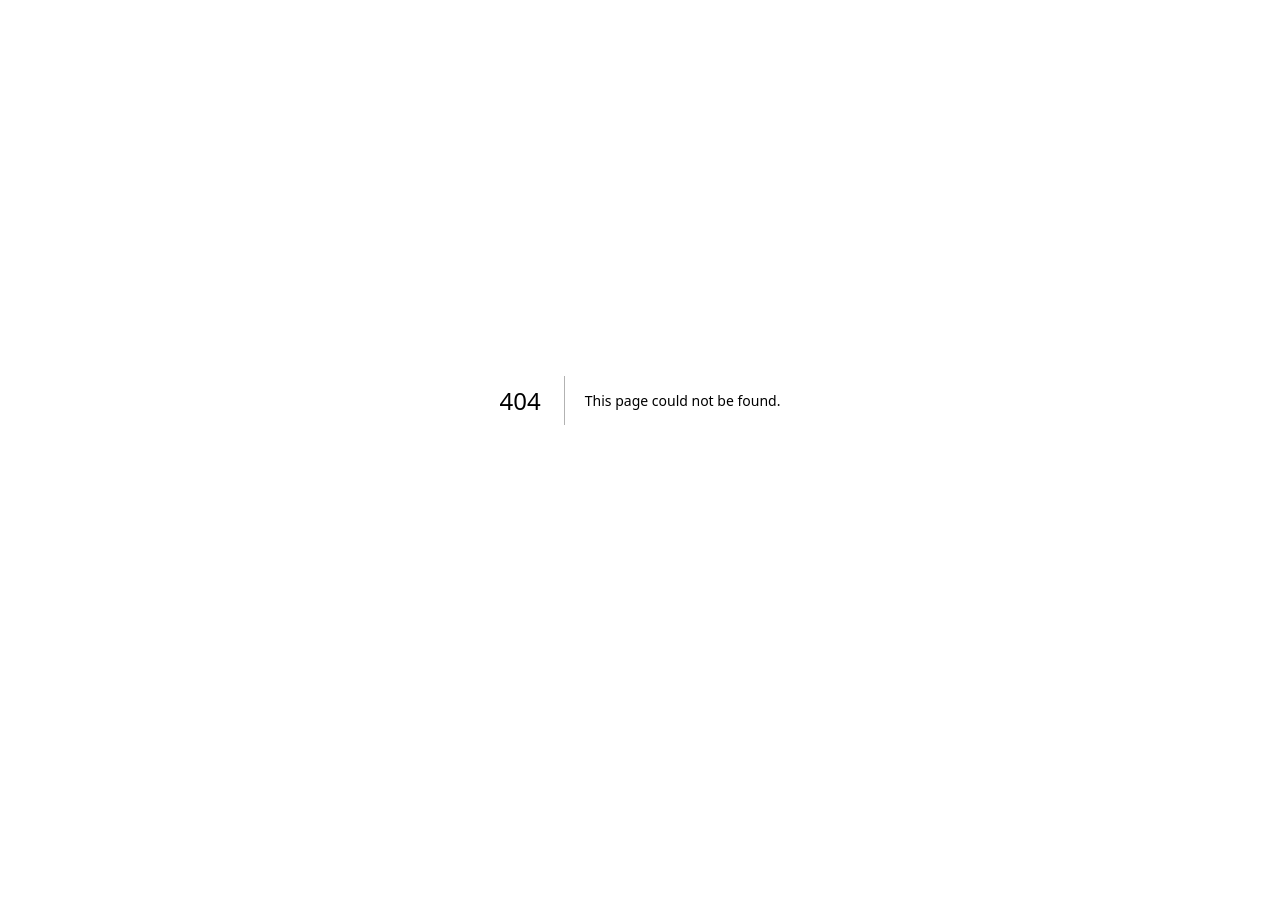
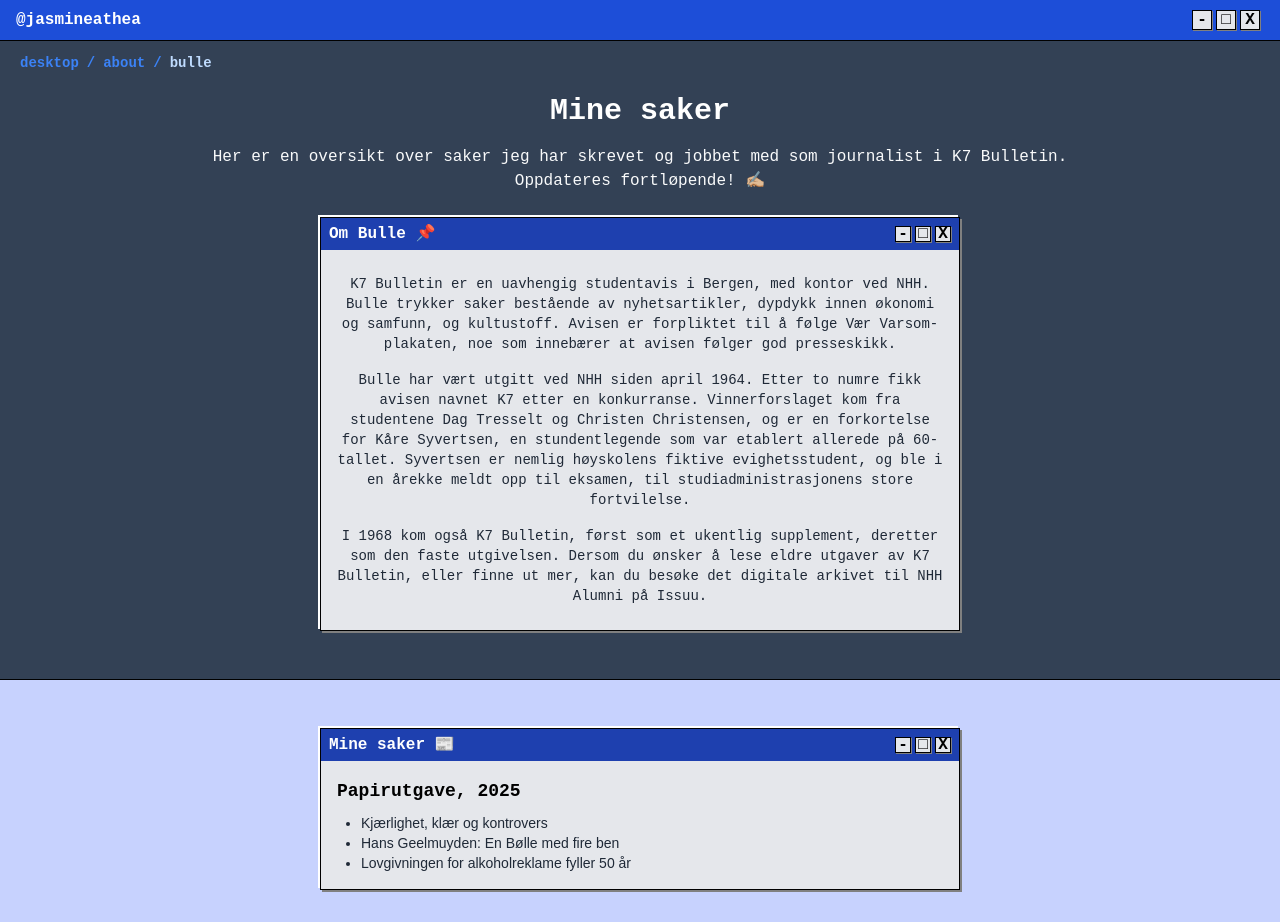
Before and after one commit to jasmineathea/portfolio, a Next.js app: page /about/bulle in a window 1280 px wide. Before the commit this address had no page. Shown: the top 922 px of the page. Before the commit the page ends 800 px from the top, so only its background shows below. Built offline with nearby package versions, Linux system fonts and the light colour scheme.

Commit message:
Updates, added page about articles

```diff
--- a/app/about/NASA/page.tsx
+++ b/app/about/NASA/page.tsx
@@ -41,7 +41,7 @@
       </div>
 
       {/* Bottom Section */}
-      <div className="flex-grow flex flex-col items-center w-full bg-indigo-300 py-8 pt-12">
+      <div className="flex-grow flex flex-col items-center w-full bg-indigo-200 py-8 pt-12">
         <Window title="På programmet 🪐" className="w-[90%] lg:w-[75%]">
           <div className="text-black space-y-4">
             <div>
--- /dev/null
+++ b/app/about/bulle/page.tsx
@@ -0,0 +1,95 @@
+import Header from "@/components/Header";
+import Window from "@/components/Window";
+import Link from "next/link";
+{/* import PhotoGallery from "@/components/PhotoGallery"; */}
+import Footer from "@/components/Footer";
+
+export default function Bulle() {
+  return (
+    <div className="min-h-screen w-screen flex flex-col">
+      {/* Header */}
+      <Header />
+
+        {/* Breadcrumbs */}
+        <div className="w-full px-4 py-2 text-sm font-bold font-pixel text-blue-500 bg-slate-700">
+        <div className="flex gap-1 px-1 py-1">
+          <Link href="/" className="rounded-sm hover:underline hover:text-blue-200">
+            desktop
+          </Link>
+          <span className="mx-1">/</span>
+          <Link href="/about" className="rounded-sm hover:underline hover:text-blue-200">
+            about
+          </Link>
+          <span className="mx-1">/</span>
+          <p className="text-blue-200">
+            bulle
+          </p>
+        </div>
+      </div>
+
+      {/* Top Section */}
+      <div className="bg-slate-700 w-full py-2 pb-8 border-b border-black">
+        <div className="flex flex-col items-center w-11/12 max-w-4xl mx-auto font-pixel text-center">
+          {/* Navn */}
+          <h1 className="text-3xl font-bold text-white mb-4">Mine saker</h1>
+
+          {/* Beskrivelse */}
+          <p className="mb-6 text-gray-50">
+            Her er en oversikt over saker jeg har skrevet og jobbet med som journalist i K7 Bulletin. Oppdateres fortløpende! ✍🏼
+          </p>
+
+          <Window title="Om Bulle 📌" className="w-[90%] lg:w-[75%]">
+            <div className="text-sm text-gray-800 mt-2">
+                <p className="mb-4">
+                K7 Bulletin er en uavhengig studentavis i Bergen, med kontor ved NHH. Bulle trykker saker bestående av nyhetsartikler, dypdykk innen økonomi og samfunn, og kultustoff. Avisen er forpliktet til å følge Vær Varsom-plakaten, noe som innebærer at avisen følger god presseskikk.
+                </p>
+                <p className="mb-4">
+                Bulle har vært utgitt ved NHH siden april 1964. Etter to numre fikk avisen navnet K7 etter en konkurranse. Vinnerforslaget kom fra studentene Dag Tresselt og Christen Christensen, og er en forkortelse for Kåre Syvertsen, en stundentlegende som var etablert allerede på 60-tallet. Syvertsen er nemlig høyskolens fiktive evighetsstudent, og ble i en årekke meldt opp til eksamen, til studiadministrasjonens store fortvilelse.
+                </p>
+                <p className="mb-2">
+                I 1968 kom også K7 Bulletin, først som et ukentlig supplement, deretter som den faste utgivelsen. Dersom du ønsker å lese eldre utgaver av K7 Bulletin, eller finne ut mer, kan du besøke det digitale arkivet til NHH Alumni på Issuu.
+                </p>
+            </div>
+            </Window>
+
+        </div>
+      </div>
+
+      {/* Bottom Section */}
+      <div className="flex-grow flex flex-col items-center w-full bg-indigo-200 py-8 pt-12">
+        <Window title="Mine saker 📰" className="w-[90%] lg:w-[75%]">
+          <div className="text-black space-y-4">
+            <div>
+              <div>
+                <h3 className="font-bold text-lg font-pixel">Papirutgave, 2025</h3>
+              </div>
+              <ul className="list-disc pl-6 text-sm text-gray-800 mt-2">
+                <li>Kjærlighet, klær og kontrovers</li>
+                <li>Hans Geelmuyden: En Bølle med fire ben</li>
+                <li>Lovgivningen for alkoholreklame fyller 50 år</li>
+              </ul>
+            </div>
+
+          </div>
+        </Window>
+
+        {/* Tilbake-knapp */}
+        <div className="flex gap-3 mt-5 pb-5">
+          <Link href="/about">
+            <button className="bg-gray-200 border border-black shadow-[2px_2px_0px_#808080,-2px_-2px_0px_#ffffff] px-4 py-2 font-pixel hover:bg-gray-300 active:shadow-inner">
+              Tilbake
+            </button>
+          </Link>
+          <Link href="/">
+            <button className="bg-gray-200 border border-black shadow-[2px_2px_0px_#808080,-2px_-2px_0px_#ffffff] px-4 py-2 font-pixel hover:bg-gray-300 active:shadow-inner">
+              Hjem
+            </button>
+          </Link>
+        </div>
+      </div>
+
+    {/* Footer */}
+    <Footer />
+    </div>
+  );
+}
--- a/app/about/page.tsx
+++ b/app/about/page.tsx
@@ -38,17 +38,17 @@
             <div className="flex gap-3">
               <Link href="https://github.com/jasmineathea" target="_blank">
                 <button className="bg-gray-200 border border-black shadow-[2px_2px_0px_#808080,-2px_-2px_0px_#ffffff] px-3 py-1 font-pixel hover:bg-gray-300 active:shadow-inner">
-                  GitHub
+                  GitHub ➜
                 </button>
               </Link>
               <Link href="https://linkedin.com/in/jasmineathea" target="_blank">
                 <button className="bg-gray-200 border border-black shadow-[2px_2px_0px_#808080,-2px_-2px_0px_#ffffff] px-3 py-1 font-pixel hover:bg-gray-300 active:shadow-inner">
-                  LinkedIn
+                  LinkedIn ➜
                 </button>
               </Link>
               <Link href="https://instagram.com/jasmineathea" target="_blank">
                 <button className="bg-gray-200 border border-black shadow-[2px_2px_0px_#808080,-2px_-2px_0px_#ffffff] px-3 py-1 font-pixel hover:bg-gray-300 active:shadow-inner">
-                  Instagram
+                  Instagram ➜
                 </button>
               </Link>
             </div>
@@ -144,7 +144,7 @@
             <div className="flex gap-3">
               <Link href="https://www4.uib.no/en/courses/inf140" target="_blank">
                 <button className="bg-gray-200 border border-black shadow-[2px_2px_0px_#808080,-2px_-2px_0px_#ffffff] px-3 py-1 font-pixel hover:bg-gray-300 active:shadow-inner">
-                  om INF140
+                  om INF140 ➜
                 </button>
               </Link>
             </div>
@@ -166,7 +166,7 @@
             <div className="flex gap-3">
               <Link href="https://www4.uib.no/en/courses/inf112" target="_blank">
                 <button className="bg-gray-200 border border-black shadow-[2px_2px_0px_#808080,-2px_-2px_0px_#ffffff] px-3 py-1 font-pixel hover:bg-gray-300 active:shadow-inner">
-                  om INF112
+                  om INF112 ➜
                 </button>
               </Link>
             </div>
@@ -188,7 +188,7 @@
             <div className="flex gap-3">
               <Link href="https://www.uib.no/nt/142180/mentorordningen-ved-fakultet-naturvitenskap-og-teknologi#:~:text=Hva%20er%20mentorordningen%20ved%20NT,ledet%20av%201%2D2%20mentorer" target="_blank">
                 <button className="bg-gray-200 border border-black shadow-[2px_2px_0px_#808080,-2px_-2px_0px_#ffffff] px-3 py-1 font-pixel hover:bg-gray-300 active:shadow-inner">
-                  Mentorordningen v/UiB
+                  Mentorordningen v/UiB ➜
                 </button>
               </Link>
             </div>
@@ -211,8 +211,36 @@
           </div>
         </Window>
 
-        <Window title="Verv og frivillig arbeid 🤝" className="w-[90%] lg:w-[75%]">
+        <Window title="Verv og frivillig engasjement 🤝" className="w-[90%] lg:w-[75%]">
           <div className="text-black space-y-4">
+
+          <div>
+            <div className="flex justify-between items-start">
+              <h3 className="font-bold text-lg font-pixel">K7 Bulletin</h3>
+              <span className="text-sm text-gray-700 font-pixel text-right">2025 –</span>
+            </div>
+            <p className="text-sm text-gray-800">
+              Journalist
+            </p>
+            <ul className="list-disc pl-6 text-sm text-gray-800 mt-2">
+              <li>Journalist i redaksjonen til K7 Bulletin, den uavhengige studentavisen ved Norges Handelshøyskole</li>
+              <li>Redaksjon for økonomi og samfunn</li>
+            </ul>
+          </div>
+
+          <div className="flex gap-3">
+            <Link href="https://k7bulletin.no" target="_blank">
+              <button className="bg-gray-200 border border-black shadow-[2px_2px_0px_#808080,-2px_-2px_0px_#ffffff] px-3 py-1 font-pixel hover:bg-gray-300 active:shadow-inner">
+                K7 Bulletin ➜
+              </button>
+            </Link>
+            <Link href="/about/bulle">
+                <button className="bg-gray-200 border border-black shadow-[2px_2px_0px_#808080,-2px_-2px_0px_#ffffff] px-3 py-1 font-pixel hover:bg-gray-300 active:shadow-inner">
+                  mine saker
+                </button>
+              </Link>
+            </div>
+
           <div>
             <div className="flex justify-between items-start">
               <h3 className="font-bold text-lg font-pixel">Jenter og Teknologi</h3>
@@ -230,7 +258,7 @@
           <div className="flex gap-3">
             <Link href="https://jenterogteknologi.com" target="_blank">
               <button className="bg-gray-200 border border-black shadow-[2px_2px_0px_#808080,-2px_-2px_0px_#ffffff] px-3 py-1 font-pixel hover:bg-gray-300 active:shadow-inner">
-                Jenter og Teknologi
+                Jenter og Teknologi ➜
               </button>
             </Link>
             <Link href="/about/NASA">
@@ -256,7 +284,7 @@
           <div className="flex gap-3">
             <Link href="https://www.instagram.com/nhhicheer/?hl=en" target="_blank">
               <button className="bg-gray-200 border border-black shadow-[2px_2px_0px_#808080,-2px_-2px_0px_#ffffff] px-3 py-1 font-pixel hover:bg-gray-300 active:shadow-inner">
-                NHHI Cheer
+                NHHI Cheer ➜
               </button>
             </Link>
           </div>
@@ -278,7 +306,7 @@
           <div className="flex gap-3">
             <Link href="https://www.instagram.com/echo_bedkom/?hl=en" target="_blank">
               <button className="bg-gray-200 border border-black shadow-[2px_2px_0px_#808080,-2px_-2px_0px_#ffffff] px-3 py-1 font-pixel hover:bg-gray-300 active:shadow-inner">
-                echo bedkom
+                echo bedkom ➜
               </button>
             </Link>
           </div>
@@ -299,7 +327,7 @@
           <div className="flex gap-3">
             <Link href="https://echo.uib.no/hjem" target="_blank">
               <button className="bg-gray-200 border border-black shadow-[2px_2px_0px_#808080,-2px_-2px_0px_#ffffff] px-3 py-1 font-pixel hover:bg-gray-300 active:shadow-inner">
-                echo – Linjeforeningen
+                echo – Linjeforeningen ➜
               </button>
             </Link>
           </div>
@@ -342,7 +370,7 @@
             <div className="flex gap-3">
               <Link href="https://uken.no/info/" target="_blank">
                 <button className="bg-gray-200 border border-black shadow-[2px_2px_0px_#808080,-2px_-2px_0px_#ffffff] px-3 py-1 font-pixel hover:bg-gray-300 active:shadow-inner">
-                  UKEN i Bergen
+                  UKEN i Bergen ➜
                 </button>
               </Link>
             </div>
@@ -372,7 +400,7 @@
           <div className="flex gap-3 pt-3">
             <Link href="https://app.thestorygraph.com/profile/jasmineathea" target="_blank">
               <button className="bg-gray-200 border border-black shadow-[2px_2px_0px_#808080,-2px_-2px_0px_#ffffff] px-3 py-1 font-pixel hover:bg-gray-300 active:shadow-inner">
-                StoryGraph
+                StoryGraph ➜
               </button>
             </Link>
           </div>
@@ -388,7 +416,7 @@
           <div className="flex gap-3 pt-3">
             <Link href="https://www.duolingo.com/profile/jasmineathea" target="_blank">
               <button className="bg-gray-200 border border-black shadow-[2px_2px_0px_#808080,-2px_-2px_0px_#ffffff] px-3 py-1 font-pixel hover:bg-gray-300 active:shadow-inner">
-                Duolingo
+                Duolingo ➜
               </button>
             </Link>
           </div>
```
